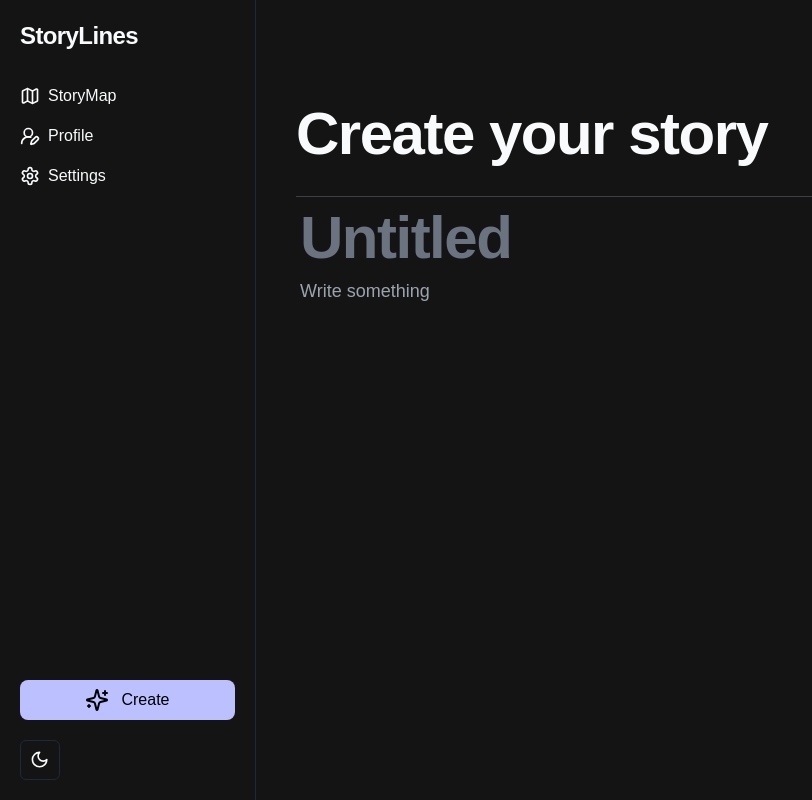
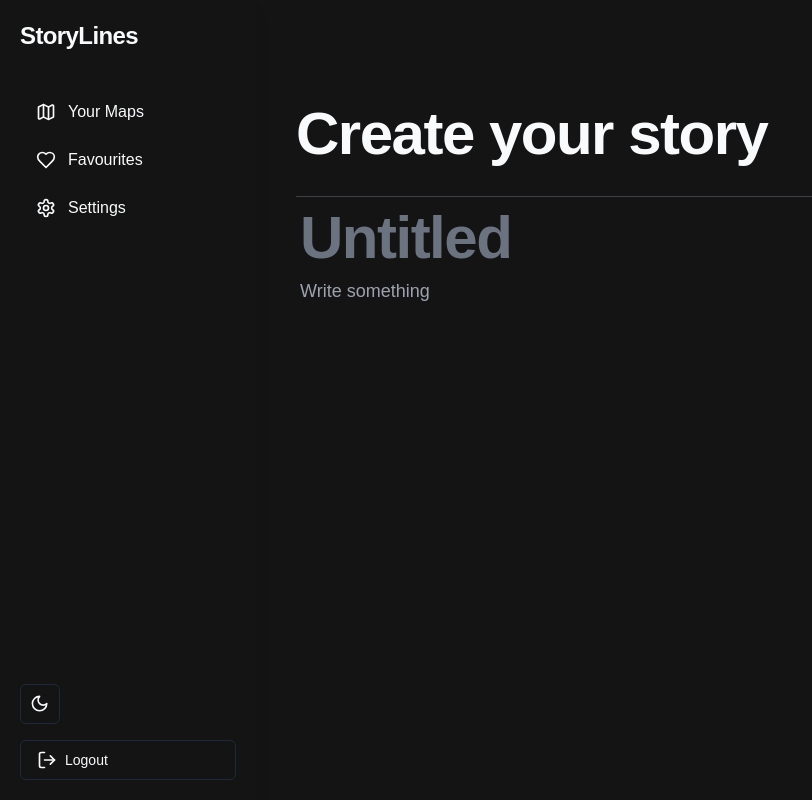
Before and after one commit to praneethravuri/storylines, a Next.js app: page /create-story in a window 1280 px wide. Shown: the whole page, without its empty margins (0-812 px from the left). Built offline with nearby package versions, Linux system fonts and the light colour scheme.

Commit message:
Update NavBar.tsx

```diff
--- a/components/NavBar.tsx
+++ b/components/NavBar.tsx
@@ -1,7 +1,8 @@
 "use client";
+
 import React, { useState } from 'react';
 import { ModeToggle } from "@/components/mode-toggle";
-import { Menu, X, Sparkles, UserRoundPen, Settings, Map } from 'lucide-react';
+import { Menu, X, Map, Heart, Settings, LogOut } from 'lucide-react';
 import Link from 'next/link';
 import { usePathname } from 'next/navigation';
 import { Button } from '@/components/ui/button';
@@ -15,58 +16,62 @@ const NavBar = () => {
   };
 
   const navItems = [
-    { href: "/storymap", icon: Map, label: "StoryMap" },
-    { href: "/profile", icon: UserRoundPen, label: "Profile" },
+    { href: "/your-maps", icon: Map, label: "Your Maps" },
+    { href: "/favourites", icon: Heart, label: "Favourites" },
     { href: "/settings", icon: Settings, label: "Settings" },
   ];
 
   return (
     <>
-      {!isOpen && (
-        <button
-          className="fixed top-4 left-4 z-50 p-2 md:hidden text-foreground bg-background border border-border rounded-md"
-          onClick={toggleNavbar}
-        >
-          <Menu size={24} />
-        </button>
-      )}
-      <div className={`fixed top-0 left-0 h-full w-64 transform transition-transform duration-300 ease-in-out ${isOpen ? 'translate-x-0' : '-translate-x-full'} md:translate-x-0 bg-background text-foreground border-r border-border`}>
+      <Button
+        variant="ghost"
+        className="fixed top-4 left-4 z-50 p-2 md:hidden"
+        onClick={toggleNavbar}
+      >
+        <Menu size={24} />
+      </Button>
+
+      <div className={`fixed top-0 left-0 h-full w-64 transform transition-all duration-300 ease-in-out ${isOpen ? 'translate-x-0' : '-translate-x-full'} md:translate-x-0 bg-background shadow-lg`}>
         <div className="flex flex-col h-full p-5">
-          {isOpen && (
-            <button
-              className="absolute top-4 right-4 p-2 md:hidden text-foreground"
+          <div className="flex items-center justify-between mb-10">
+            <h1 className="text-2xl font-bold text-primary">StoryLines</h1>
+            <Button
+              variant="ghost"
+              size="icon"
+              className="md:hidden"
               onClick={toggleNavbar}
             >
               <X size={24} />
-            </button>
-          )}
-          <h1 className="text-2xl font-bold mb-8 text-primary">StoryLines</h1>
+            </Button>
+          </div>
+
           <nav className="flex-grow">
-            <ul className="space-y-4">
+            <ul className="space-y-2">
               {navItems.map((item) => (
                 <li key={item.href}>
                   <Link
                     href={item.href}
-                    className={`flex items-center space-x-2 hover:text-primary-accent ${pathname === item.href ? 'text-primary-accent' : ''
-                      }`}
+                    className={`flex items-center space-x-3 px-4 py-2 rounded-lg transition-colors ${
+                      pathname === item.href
+                        ? 'bg-primary/10 text-primary'
+                        : 'hover:bg-muted'
+                    }`}
                     onClick={() => setIsOpen(false)}
                   >
                     <item.icon size={20} />
-                    <span>{item.label}</span>
+                    <span className="font-medium">{item.label}</span>
                   </Link>
                 </li>
               ))}
             </ul>
           </nav>
-          <div className="create-story my-5">
-            <Link href="/create-story" className="flex items-center justify-center bg-purpleAccent p-2 rounded-lg transition duration-300 ease-in-out hover:bg-purple-500 text-black">
-              <Sparkles className="mr-3" />
-              Create
-            </Link>
-          </div>
 
-          <div className="mt-auto">
+          <div className="mt-auto space-y-4">
             <ModeToggle />
+            <Button variant="outline" className="w-full justify-start" onClick={() => {}}>
+              <LogOut size={20} className="mr-2" />
+              Logout
+            </Button>
           </div>
         </div>
       </div>
```
